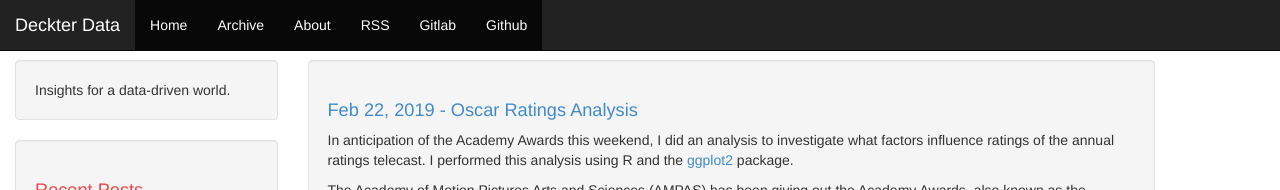
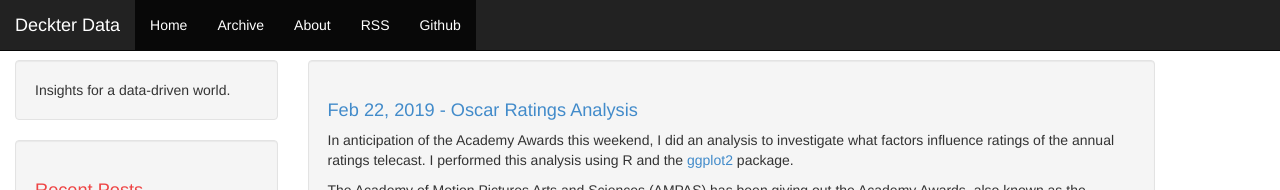
Before and after one commit to edeckter/edeckter.github.io, a Jekyll site: the page built from index.html, in a window 1280 px wide. Shown: the top 190 px of the page. Built offline with Jekyll 4.4.1, drawn with Linux system fonts in a browser that asks for light colours; the list of posts is cut into pages by our own code.

Commit message:
Updated base url

```diff
--- a/_config.yml
+++ b/_config.yml
@@ -10,11 +10,11 @@
 # be the project name.
 # *** IMPORTANT: If your local "jekyll serve" throws errors change this to '' or
 #     run it like so: jekyll serve --baseurl=''
-baseurl: ''
+baseurl: '/blog/'
 
 # These can be '' to hide the Github or Gitlab nav buttons
 github: 'edeckter'
-gitlab: 'blog'
+gitlab: ''
 
 # Set this to your UA-# value, or '' to disable the block completely
 gaaccount: ''
```
